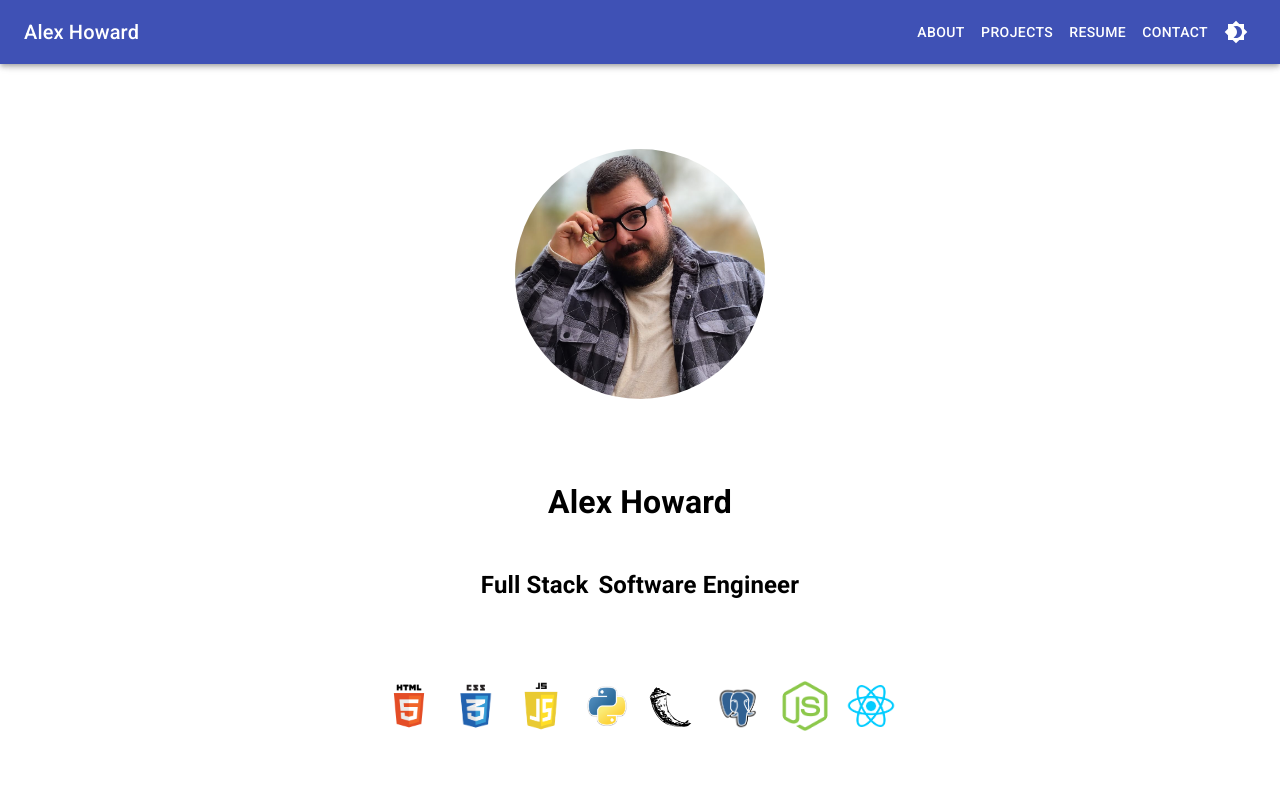
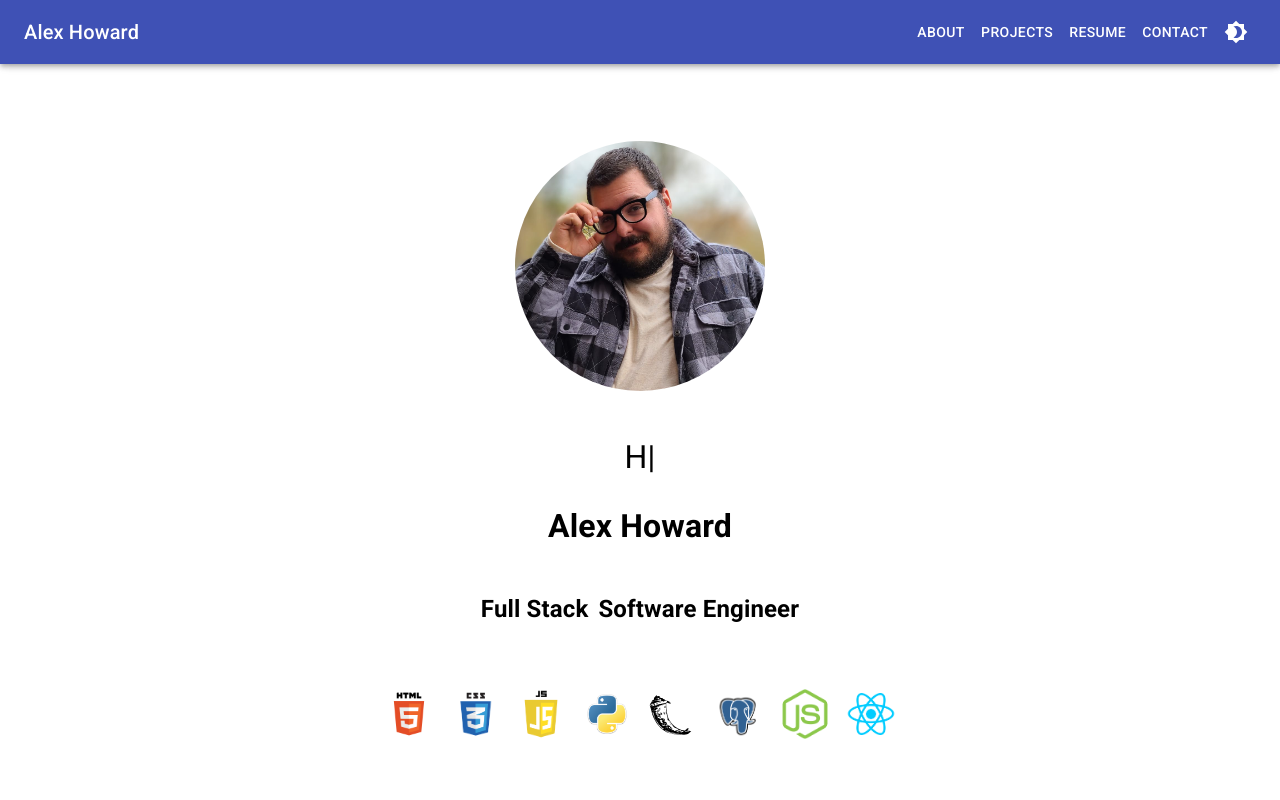
Before and after one commit to Alex-M-Howard/portfolio-react, a Next.js app: page / in a window 1280 px wide. Shown: the top 800 px of the page. Built offline with nearby package versions, Linux system fonts and the light colour scheme.

Commit message:
Added typing animation and formatting

```diff
--- a/package.json
+++ b/package.json
@@ -18,6 +18,7 @@
     "next": "13.1.6",
     "react": "18.2.0",
     "react-dom": "18.2.0",
-    "react-scroll": "^1.8.9"
+    "react-scroll": "^1.8.9",
+    "react-type-animation": "^3.0.1"
   }
 }
--- a/src/components/Profile.js
+++ b/src/components/Profile.js
@@ -2,8 +2,11 @@ import React from "react";
 import Avatar from '@mui/material/Avatar';
 import Stack from '@mui/material/Stack';
 import Grid from '@mui/material/Grid';
+import TypingText from '@/components/TypingText';
 
 const Profile = () => {
+
+
   return (
     <Grid
       className="profile"
@@ -24,6 +27,7 @@ const Profile = () => {
         direction="column"
         alignItems="center"
       >
+    <TypingText />
         <h1>Alex Howard</h1>
         <h2 style={{ display: 'flex', flexWrap: 'wrap', justifyContent: 'center', alignItems: 'baseline', textAlign: 'center' }}>
           <span style={{ margin: '0 5px' }}>Full Stack</span>
--- /dev/null
+++ b/src/components/TypingText.js
@@ -0,0 +1,29 @@
+import { TypeAnimation } from 'react-type-animation';
+
+const TypingText = () => {
+  return (
+    <TypeAnimation
+      sequence={[
+        'HellloW',
+        400,
+        2,
+        1000,
+        'Hello World...',
+        2000,
+        '',
+        2000,
+        () => {
+          console.log('Sequence completed'); // Place optional callbacks anywhere in the array
+        }
+      ]}
+      wrapper="span"
+      cursor={true}
+      repeat={Infinity}
+      speed={10}
+      deletionSpeed={12}
+      style={{ fontSize: '2em', display: 'inline-block' }}
+    />
+  );
+};
+
+export default TypingText;
--- a/src/pages/index.js
+++ b/src/pages/index.js
@@ -42,6 +42,8 @@ export default function Home() {
 
           <Grid item  xs={8}>
         <Element name="About">
+          <br />
+          <br />
           <ToolBar />
           <About />
         </Element>
```
Also changed, not shown: 1 other file (tests, documents, lock files or other folders).
